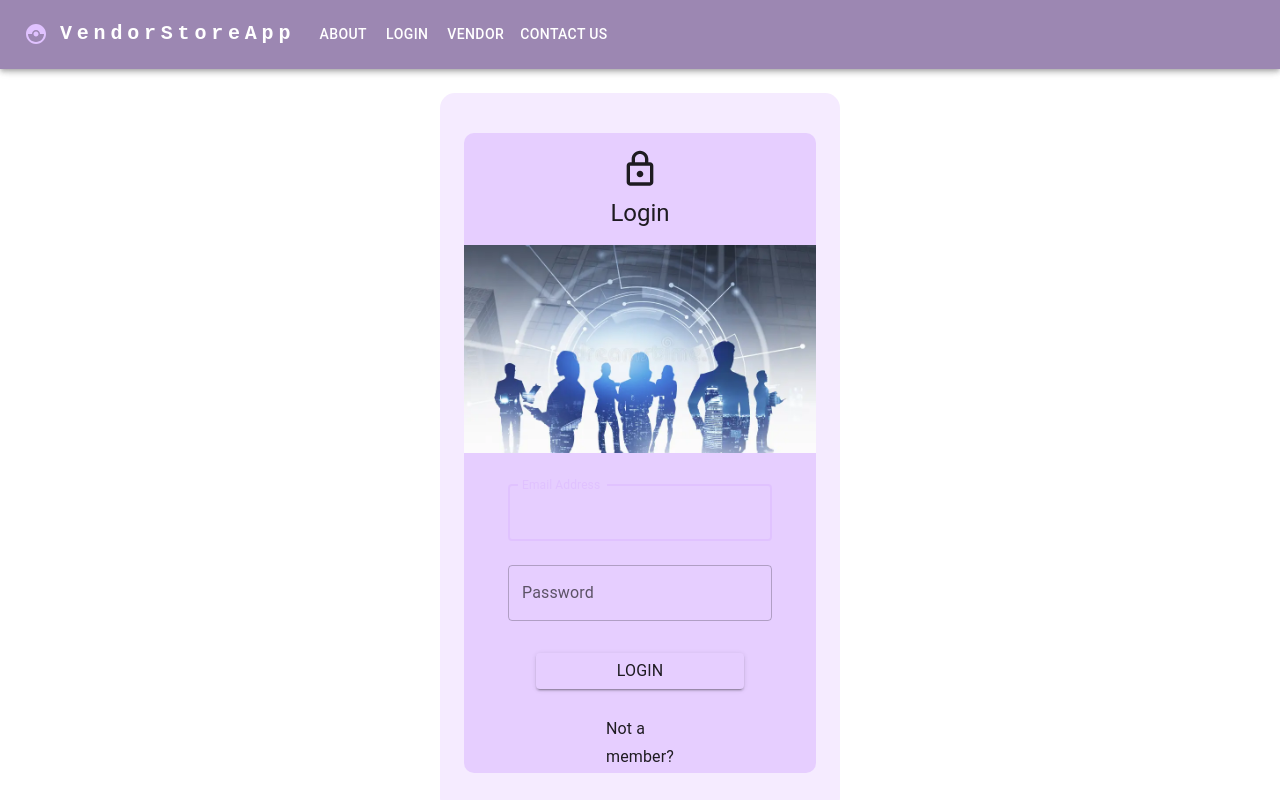
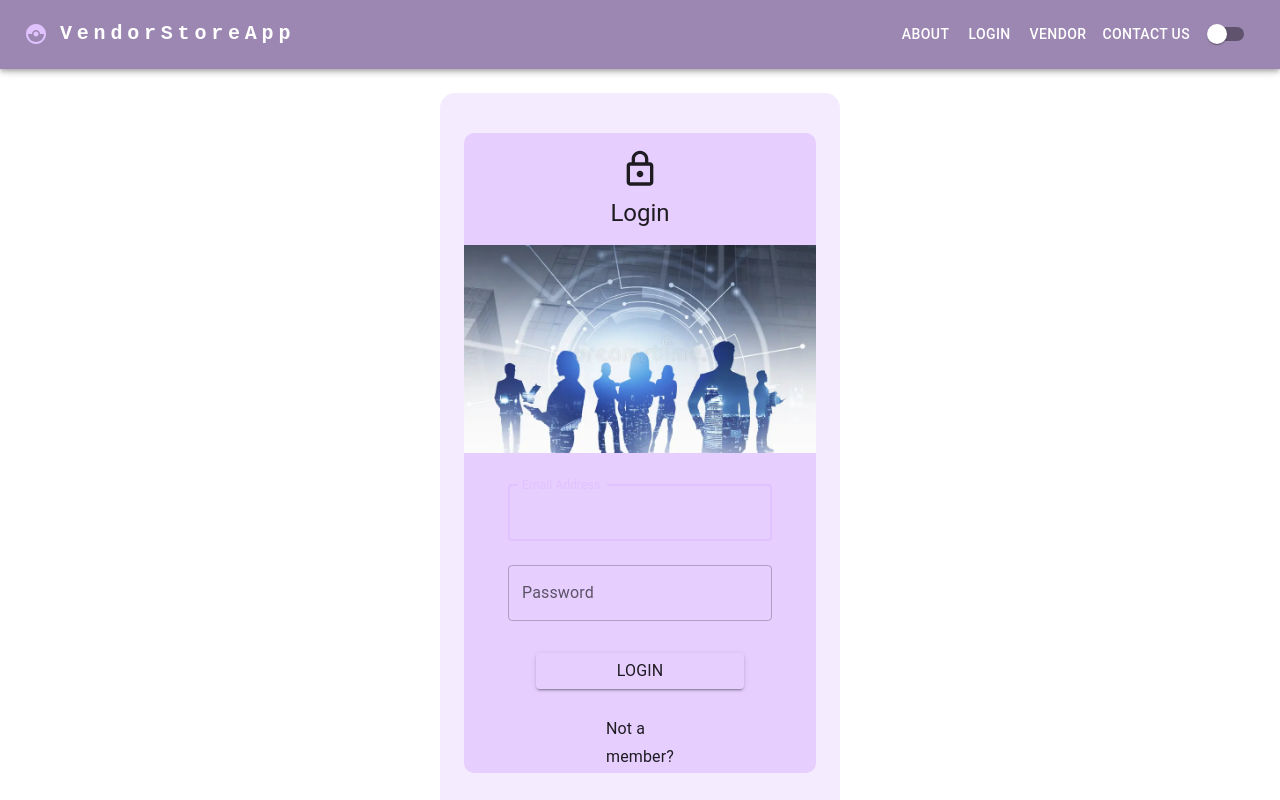
Before and after one commit to KassieSanisclaws/Vendor-Store-, a React (Vite) app: page /login in a window 1280 px wide. Shown: the top 800 px of the page. Built offline with nearby package versions, Linux system fonts and the light colour scheme.

Commit message:
Fixed the Navigation Links

```diff
--- a/src/App.tsx
+++ b/src/App.tsx
@@ -20,7 +20,7 @@ import { TestAccordionTwo } from './Components/Accordion/testAccordionTwo';
 import { BillableItemsTable } from './Components/Accordion/billableItemsTable';
 import SampleAccordion from './Components/Accordion/sampleAccordion';
 import { TestProductPage } from './Components/Products/testProductPage';
-import Header from './Components/Header2';
+import Header from './Main-Layout/header';
 
 function App() {
   return (
@@ -37,7 +37,7 @@ function App() {
             <Route path="/contactUs" element={<ContactUs />} />
             {/* //PrivateRoutes */}
             <Route path="" element={<PrivateRoute />} >
-            {/* <Route path="/vendorDashboard" element={<VendorDashboard />} /> */}
+              {/* <Route path="/vendorDashboard" element={<VendorDashboard />} /> */}
             </Route>
             <Route path="" element={<UserRoute />}>
 
--- a/src/Components/Header2.tsx
+++ /dev/null
@@ -1,166 +0,0 @@
-import AdbIcon from "@mui/icons-material/Adb";
-import MenuIcon from "@mui/icons-material/Menu";
-import AppBar from "@mui/material/AppBar";
-import Box from "@mui/material/Box";
-import Button from "@mui/material/Button";
-import Container from "@mui/material/Container";
-import IconButton from "@mui/material/IconButton";
-import Menu from "@mui/material/Menu";
-import MenuItem from "@mui/material/MenuItem";
-import Toolbar from "@mui/material/Toolbar";
-import Typography from "@mui/material/Typography";
-import * as React from "react";
-import { useThemeMode } from "../main";
-import { CatchingPokemon } from "@mui/icons-material";
-import { Link } from "react-router-dom";
-import { Switch } from "@mui/material";
-
-const pages = ["About", "Login", "Vendor", "Contact Us"];
-
-function Header() {
-  const { mode, toggleThemeMode } = useThemeMode();
-
-  const [anchorElNav, setAnchorElNav] = React.useState<null | HTMLElement>(
-    null
-  );
-  const [anchorElUser, setAnchorElUser] = React.useState<null | HTMLElement>(
-    null
-  );
-
-  const handleOpenNavMenu = (event: React.MouseEvent<HTMLElement>) => {
-    setAnchorElNav(event.currentTarget);
-  };
-  const handleOpenUserMenu = (event: React.MouseEvent<HTMLElement>) => {
-    setAnchorElUser(event.currentTarget);
-  };
-
-  const handleCloseNavMenu = () => {
-    setAnchorElNav(null);
-  };
-
-  const handleCloseUserMenu = () => {
-    setAnchorElUser(null);
-  };
-
-  return (
-    <AppBar
-      position="static"
-      sx={{ bgcolor: mode === "dark" ? "primary.light" : "primary.dark" }}
-    >
-      <Container maxWidth="xl">
-        <Toolbar disableGutters>
-          <IconButton
-            size="large"
-            edge="start"
-            color="secondary"
-            aria-label="logo"
-          >
-            <CatchingPokemon /> {/* this line will change for icon img  */}
-          </IconButton>
-          <Typography
-            variant="h6"
-            noWrap
-            component="a"
-            href="#app-bar-with-responsive-menu"
-            sx={{
-              mr: 2,
-              display: { xs: "none", md: "flex" },
-              fontFamily: "monospace",
-              fontWeight: 700,
-              letterSpacing: ".3rem",
-              color: "inherit",
-              textDecoration: "none",
-            }}
-          >
-            <Link style={{ textDecoration: "none", color: "#fff" }} to="/">
-              VendorStoreApp
-            </Link>
-          </Typography>
-          <Box sx={{ flexGrow: 1, display: { xs: "flex", md: "none" } }}>
-            <IconButton
-              size="large"
-              aria-label="account of current user"
-              aria-controls="menu-appbar"
-              aria-haspopup="true"
-              onClick={handleOpenNavMenu}
-              color="inherit"
-            >
-              <MenuIcon />
-            </IconButton>
-
-            <Menu
-              id="menu-appbar"
-              anchorEl={anchorElNav}
-              anchorOrigin={{
-                vertical: "bottom",
-                horizontal: "left",
-              }}
-              keepMounted
-              transformOrigin={{
-                vertical: "top",
-                horizontal: "left",
-              }}
-              open={Boolean(anchorElNav)}
-              onClose={handleCloseNavMenu}
-              sx={{
-                display: { xs: "block", md: "none" },
-              }}
-            >
-                <Switch
-                  checked={mode === "dark"} //Sets chekced state based om current mode.
-                  onChange={toggleThemeMode} //calls the toggleThemeMode function to change the mode.
-                  color="default"
-                />
-              {pages.map((page) => (
-                <MenuItem key={page} onClick={handleCloseNavMenu}>
-                  <Link
-                    style={{
-                      textDecoration: "none",
-                      color: "#000",
-                      textAlign: "center",
-                    }}
-                    to={`/${page.split(" ").join("")}`}
-                  >
-                    {page}
-                  </Link>
-                </MenuItem>
-              ))}
-            </Menu>
-          </Box>
-          <Typography
-            variant="h5"
-            noWrap
-            component="a"
-            href="#app-bar-with-responsive-menu"
-            sx={{
-              mr: 2,
-              display: { xs: "flex", md: "none" },
-              flexGrow: 1,
-              fontFamily: "monospace",
-              fontWeight: 700,
-              letterSpacing: ".3rem",
-              color: "inherit",
-              textDecoration: "none",
-            }}
-          >
-            <Link style={{ textDecoration: "none", color: "#fff" }} to="/">
-              VendorStoreApp
-            </Link>
-          </Typography>
-          <Box sx={{ flexGrow: 1, display: { xs: "none", md: "flex" } }}>
-            {pages.map((page) => (
-              <Button
-                key={page}
-                onClick={handleCloseNavMenu}
-                sx={{ my: 2, color: "white", display: "block" }}
-              >
-                {page}
-              </Button>
-            ))}
-          </Box>
-        </Toolbar>
-      </Container>
-    </AppBar>
-  );
-}
-export default Header;
--- a/src/Main-Layout/header.tsx
+++ b/src/Main-Layout/header.tsx
@@ -1,64 +1,96 @@
+import CatchingPokemon from '@mui/icons-material/CatchingPokemon';
+import MenuIcon from '@mui/icons-material/Menu';
+import { Switch } from '@mui/material';
+import AppBar from '@mui/material/AppBar';
+import Box from '@mui/material/Box';
+import Button from '@mui/material/Button';
+import Container from '@mui/material/Container';
+import IconButton from '@mui/material/IconButton';
+import Menu from '@mui/material/Menu';
+import MenuItem from '@mui/material/MenuItem';
+import Toolbar from '@mui/material/Toolbar';
+import Typography from '@mui/material/Typography';
+import { useState } from 'react';
 import { Link } from 'react-router-dom';
 import { useThemeMode } from '../main';
-import { AppBar, Toolbar, IconButton, Stack, Button, Typography, Switch } from '@mui/material';
-import { CatchingPokemon } from '@mui/icons-material';
 
+const pages = ['About', 'Login', 'Vendor', 'Contact Us'];
 
-const  Header3 = () => {
+function Header() {
     const { mode, toggleThemeMode } = useThemeMode();
+    const [anchorElNav, setAnchorElNav] = useState(null);
+
+    const handleOpenNavMenu = (event: { currentTarget: any; }) => {
+        setAnchorElNav(event.currentTarget);
+    };
+
+    const handleCloseNavMenu = () => {
+        setAnchorElNav(null);
+    };
+
     return (
-        <AppBar position="static" sx={{ bgcolor: mode === "dark" ? "primary.light" : "primary.dark", }}>
-            <Toolbar>
+        <AppBar position="static" sx={{ bgcolor: mode === 'dark' ? 'primary.light' : 'primary.dark' }}>
+            <Container maxWidth="xl">
+                <Toolbar disableGutters>
+                    <Link style={{ textDecoration: 'none', color: '#fff' }} to="/">
                         <IconButton size="large" edge="start" color="secondary" aria-label="logo">
-                    <CatchingPokemon /> {/* this line will change for icon img  */}
+                            <CatchingPokemon />
                         </IconButton>
-
-                <Typography variant="h5" component="div" sx={{ flexGrow: 1 }}>
-                    <Link style={{ textDecoration: "none", color: "#fff" }}
-                        to="/">
+                    </Link>
+                    <Typography variant="h6" noWrap component="a" href="#app-bar-with-responsive-menu" sx={{
+                        mr: 2, display: { xs: 'none', md: 'flex' }, fontFamily: 'monospace',
+                        fontWeight: 700, letterSpacing: '.3rem', color: 'inherit', textDecoration: 'none'
+                    }}>
+                        <Link style={{ textDecoration: 'none', color: '#fff' }} to="/">
                             VendorStoreApp
                         </Link>
                     </Typography>
 
-                {/* Light / dark mode toggle switch. */}
+                    <Typography variant="body1" noWrap component="a" href="#app-bar-with-responsive-menu" sx={{
+                        display: { xs: 'flex', md: 'none' }, flexGrow: 1, fontFamily: 'monospace',
+                        fontWeight: 700, letterSpacing: '.1rem', color: 'inherit', textDecoration: 'none'
+                    }}>
+                        <Link style={{ textDecoration: 'none', color: '#fff', textAlign: "center" }} to="/">
+                            VendorStoreApp
+                        </Link>
+                    </Typography>
 
-
-                <Stack direction="row" spacing={2}>
-                    <Button color="inherit" >
-                        <Link style={{ textDecoration: "none", color: "#fff" }}
-                            to="/about" >
-                            {"About"}
+                    <Box sx={{ flexGrow: 1, display: { xs: 'none', md: 'flex' }, justifyContent: 'flex-end' }}>
+                        {pages.map((page) => (
+                            <Button key={page} onClick={handleCloseNavMenu} sx={{ my: 2, color: 'white', display: 'block' }}>
+                                <Link key={page} style={{ textDecoration: 'none', color: 'white', textAlign: 'center' }} to={`/${page.split(' ').join('')}`}>
+                                    {page}
                                 </Link>
                             </Button>
-                    <Button color="inherit">
-                        <Link style={{ textDecoration: "none", color: "#fff" }}
-                            to="/login">
-                            Login
+                        ))}
+                    </Box>
+
+                    <Switch checked={mode === 'dark'} onChange={toggleThemeMode} color="default" sx={{ display: { xs: "none", md: "flex" } }} />
+
+                    <IconButton size="large" aria-label="account of current user" aria-controls="menu-appbar" aria-haspopup="true" onClick={handleOpenNavMenu} color="primary"
+                        sx={{ display: { md: "none" } }}>
+                        <MenuIcon />
+                    </IconButton>
+                    <Menu id="menu-appbar" anchorEl={anchorElNav} anchorOrigin={{
+                        vertical: 'bottom', horizontal: 'left'
+                    }} keepMounted transformOrigin={{
+                        vertical: 'top', horizontal: 'left'
+                    }} open={Boolean(anchorElNav)} onClose={handleCloseNavMenu} sx={{
+                        display: { xs: 'block', md: 'none' }
+                    }}>
+                        <Switch checked={mode === 'dark'} onChange={toggleThemeMode} color="default" />
+                        {pages.map((page) => (
+                            <Link key={page} style={{ textDecoration: 'none', color: '#000', textAlign: 'center' }} to={`/${page.split(' ').join('')}`}>
+                                <MenuItem onClick={handleCloseNavMenu}>
+                                    {page}
+                                </MenuItem>
                             </Link>
-                    </Button>
-                    {/* <Button color="inherit">
-                            <Link style={{ textDecoration: "none", color: "#fff" }}
-                               to="/register">
-                                Register
-                            </Link>
-                         </Button> */}
-                    <Button color="inherit">
-                        <Link style={{ textDecoration: "none", color: "#fff" }}
-                            to="/vendor">
-                            Vendor
-                        </Link>
-                    </Button>
-                    <Button color="inherit">
-                        <Link style={{ textDecoration: "none", color: "#fff" }}
-                            to="/contactUs">
-                            ContactUs
-                        </Link>
-                    </Button>
-                </Stack>
-
+                        ))}
+                    </Menu>
                 </Toolbar>
+            </Container>
         </AppBar>
-    )
+    );
 }
 
-export default Header3
+export default Header;
```
Also changed, not shown: src/Main-Layout/Header2.tsx (added, +64 -0 lines), src/main.tsx (indentation only), 2 other files (tests, documents, lock files or other folders). Lines whose indentation alone changed are shown as unchanged.
